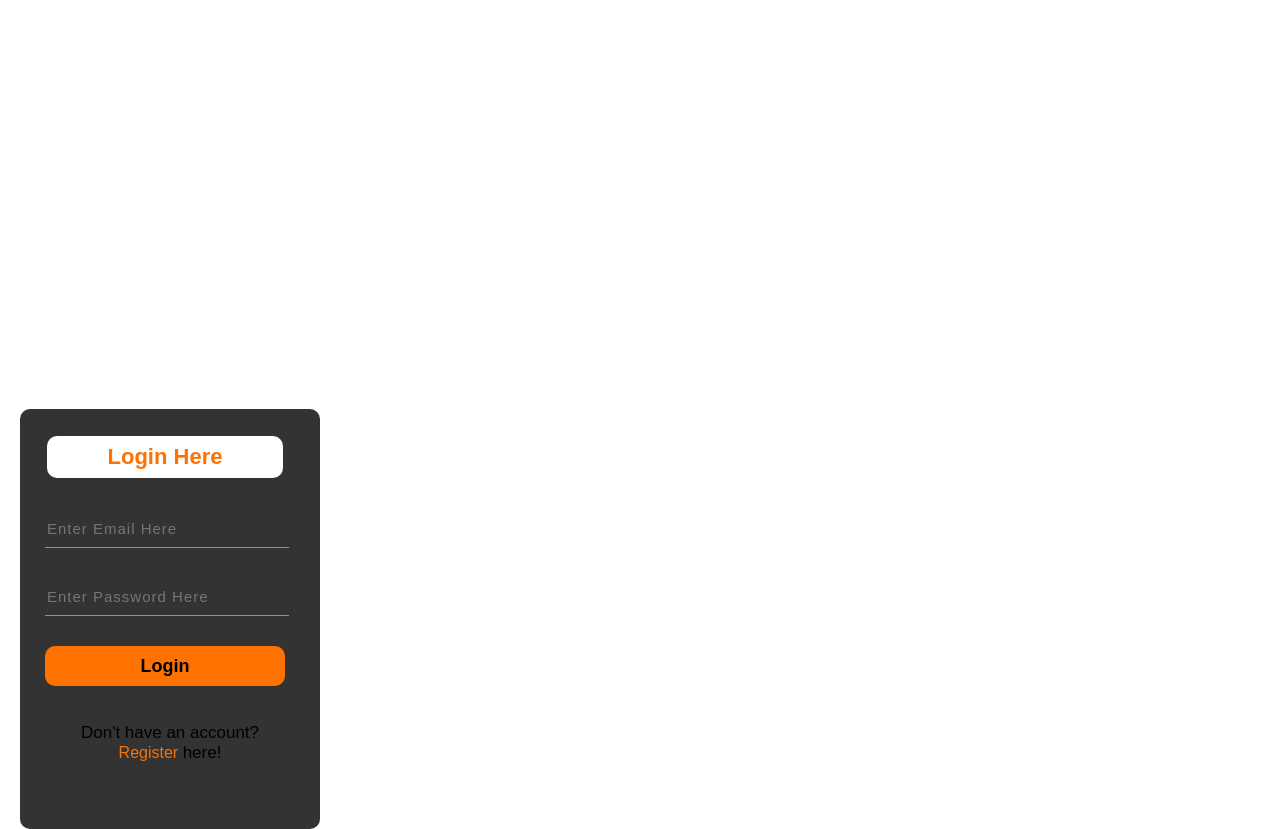
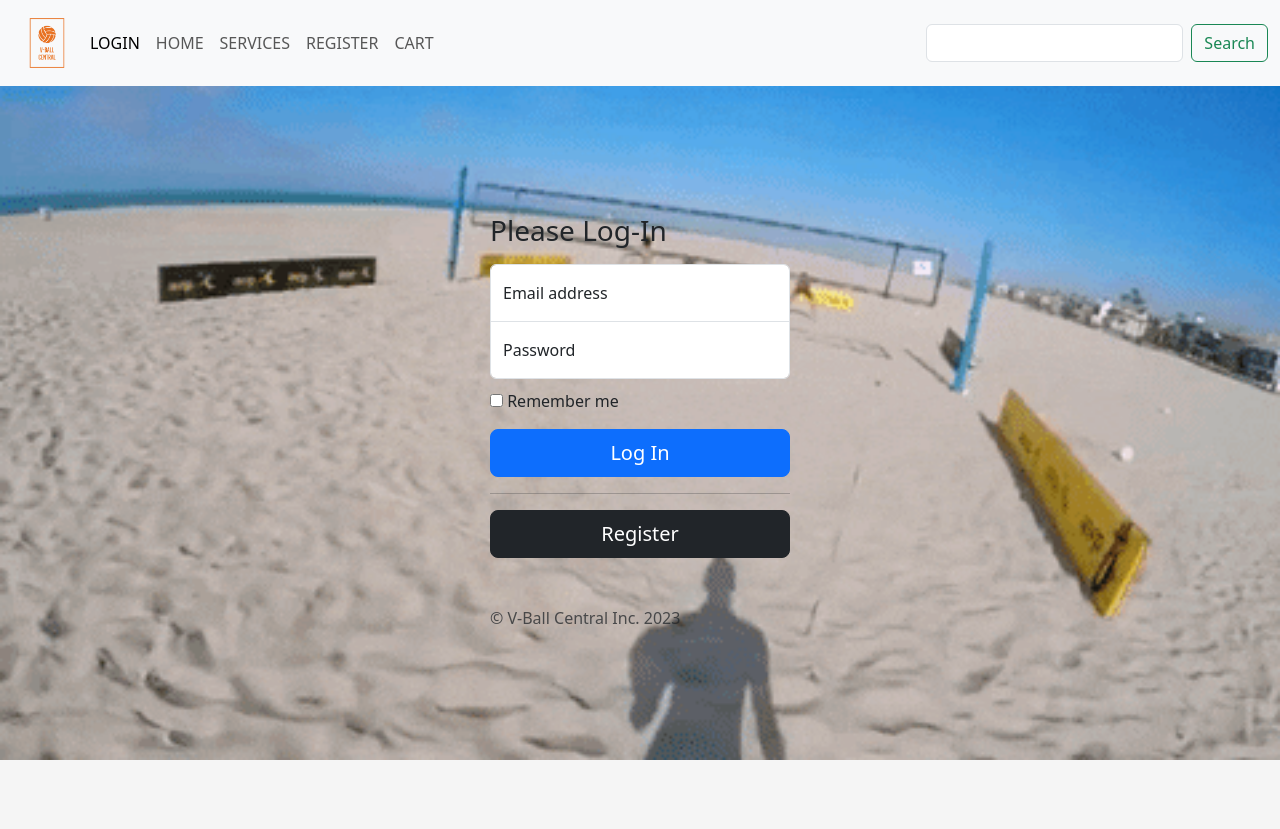
Before and after one commit to Kirdna/capstone-1, a plain HTML site: page login.html in a window 1280 px wide. After the commit the page ends 800 px from the top, so only its background shows below. Drawn offline with nearby package versions, Linux system fonts and the light colour scheme.

Commit message:
register

```diff
--- a/login.html
+++ b/login.html
@@ -1,18 +1,66 @@
 <!DOCTYPE html>
 <html lang="en">
+<head>
+    <link rel="icon" type="img/x/icon" href="/images/V-Ball Central-logos.jpeg">
+    <link href="https://cdn.jsdelivr.net/npm/bootstrap@5.3.0-alpha3/dist/css/bootstrap.min.css" rel="stylesheet" integrity="sha384-KK94CHFLLe+nY2dmCWGMq91rCGa5gtU4mk92HdvYe+M/SXH301p5ILy+dN9+nJOZ" crossorigin="anonymous">
+</head>
+<body>
+<link rel="stylesheet" href="styles\login.css" href="styles/styles.css">
+<title>LOGIN</title>
+<nav class="navbar navbar-expand-lg bg-body-tertiary">
+    <div class="container-fluid">
+      <a href="index.html"><img class="logo" width="70px" height="70px" src="/images/V-Ball Central-1.png"></a>
+      <button class="navbar-toggler" type="button" data-bs-toggle="collapse" data-bs-target="#navbarSupportedContent" aria-controls="navbarSupportedContent" aria-expanded="false" aria-label="Toggle navigation">
+        <span class="navbar-toggler-icon"></span>
+      </button>
+      <div class="collapse navbar-collapse" id="navbarSupportedContent">
+        <ul class="navbar-nav me-auto mb-2 mb-lg-0">
+          <li class="nav-item">
+            <a class="nav-link active" aria-current="page" href="#">LOGIN</a>
+          </li>
+            <li class="nav-item"><a class="nav-link" href="index.html">HOME</a></li>
+            <li class="nav-item"><a class="nav-link" href="service.html">SERVICES</a></li>
+            <li class="nav-item"><a class="nav-link" href="reg.html">REGISTER</a></li>
+            <li class="nav-item"><a class="nav-link" href="cart.html">CART</a></li>
+        </ul>
+        <form class="d-flex" role="search">
+          <input class="form-control me-2" type="search" placeholder="" aria-label="Search">
+          <button class="btn btn-outline-success" type="submit">Search</button>
+        </form>
+      </div>
+    </div>
+  </nav>
 
-<body>
-<link rel="stylesheet" href="styles\login.css">
-                <div class="form">
-                    <h2>Login Here</h2>
-                    <input type="email" name="email" placeholder="Enter Email Here">
-                    <input type="password" name="" placeholder="Enter Password Here">
-                    <button class="btnn"><a href="#">Login</a></button>
+  <main>
+    <main class="form-signin w-100 m-auto">
+        <form>
+          <img class="gif" src="/images/serve.gif" alt="serve">
+          <h1 class="h3 mb-3 fw-normal">Please Log-In</h1>
 
-                    <p class="link">Don't have an account?<br>
-                    <a href="reg.html">Register </a> here!</a></p>
+          <div class="form-floating">
+            <input type="email" class="form-control" id="floatingInput" placeholder="name@example.com">
+            <label for="floatingInput">Email address</label>
+          </div>
+          <div class="form-floating">
+            <input type="password" class="form-control" id="floatingPassword" placeholder="Password">
+            <label for="floatingPassword">Password</label>
+          </div>
 
-                </div>
-                    </div>
-                </div>
-            </body>
+          <div class="checkbox mb-3">
+            <label>
+              <input type="checkbox" value="remember-me"> Remember me
+            </label>
+          </div>
+          <button class="w-100 btn btn-lg btn-primary" type="submit">Log In</button>
+          <hr>
+          <a class="w-100 btn btn-lg btn-dark" href="reg.html" >Register</a>
+          <p class="mt-5 mb-3 text-body-secondary">&copy; V-Ball Central Inc. 2023</p>
+        </form>
+      </main>
+
+  </main>
+</body>
+<footer>
+    <script src="https://cdn.jsdelivr.net/npm/bootstrap@5.3.0-alpha3/dist/js/bootstrap.bundle.min.js" integrity="sha384-ENjdO4Dr2bkBIFxQpeoTz1HIcje39Wm4jDKdf19U8gI4ddQ3GYNS7NTKfAdVQSZe" crossorigin="anonymous"></script>
+</footer>
+</html>
--- a/styles/index.css
+++ b/styles/index.css
@@ -3,7 +3,6 @@
     margin: 0;
     padding: 0;
 }
-
 
 html {
 
@@ -13,13 +12,13 @@ html {
 
 main{
     background-color: #000;
-    background: url(/images/volleyball_court.webp);
+    background: url(/images/haikyuu_court.JPG);
     background-position: center;
     background-size: cover;
 }
 
 body{
-    background-color: #000;
+    background-color: gray;
 }
 
 .icon{
@@ -62,25 +61,20 @@ body{
 .srch:focus{
     outline: none;
 }
-.JOIN{
-    width: 1200px;
-    height: auto;
-    margin: auto;
-    color: #fff;
-    position: relative;
-}
 
-.content .JOIN{
+ .JOIN{
     width: 160px;
-    height: 40px;
+    height: 60px;
     background: #ff7200;
-    border: none;
+    border: black;
     margin-bottom: 10px;
-    margin-left: 20px;
+    margin-left: 500px;
     font-size: 18px;
     border-radius: 10px;
     cursor: pointer;
     transition: .4s ease;
+    color: #fff;
+    position: relative;
 }
 
 .content .JOIN a{
@@ -94,21 +88,24 @@ body{
 
 .paragraph{
     color: #fff;
-    padding-left: 20px;
-    padding-bottom: 200px;
+    padding-left: 50px;
+    padding-bottom: 260px;
     font-family: 'Open Sans', sans-serif;
     letter-spacing: 1.2px;
     line-height: 30px;
     padding-top: 12%;
+    font-weight: bold;
+
 }
 h1{
     color: #ffffff;
     font-family: 'Open Sans', sans-serif;
-    font-size: 50px;
-    padding-left: 20px;
+    font-size: 70px;
+    padding-left: 50px;
     margin-top: 0%;
     letter-spacing: 2px;
     font-weight: bold;
+
 }
 
 
@@ -124,6 +121,11 @@ span{
     font-family: Arial;
 }
 
+footer{
+    background-color: gray;
+    margin-top: 0%;
+    padding-top: 0%;
+}
 
 
 @media screen and (max-width:1200px) {
--- a/styles/login.css
+++ b/styles/login.css
@@ -1,107 +1,46 @@
-*{
-    background-image: url();
+html,
+body {
+  height: 100%;
 }
 
-.form{
-    width: 250px;
-    height: 380px;
-    background: linear-gradient(to top, rgba(0,0,0,0.8)50%,rgba(0,0,0,0.8)50%);
-    position: absolute;
-    top: -20px;
-    left: 870px;
-    transform: translate(0%,-5%);
-    border-radius: 10px;
-    padding: 25px;
-}
-.form h2{
-    width: 220px;
-    font-family: sans-serif;
-    text-align: center;
-    color: #ff7200;
-    font-size: 22px;
-    background-color: #fff;
-    border-radius: 10px;
-    margin: 2px;
-    padding: 8px;
-}
-.form input{
-    width: 240px;
-    height: 35px;
-    background: transparent;
-    border-bottom: 1px solid #ff7200;
-    border-top: none;
-    border-right: none;
-    border-left: none;
-    color: #fff;
-    font-size: 15px;
-    letter-spacing: 1px;
-    margin-top: 30px;
-    font-family: sans-serif;
-}
-.form input:focus{
-    outline: none;
+
+
+
+body {
+  align-items: center;
+  padding-top: 0px;
+  padding-bottom: 40px;
+  background-color: #f5f5f5;
 }
 
-.form .link{
-    font-family: Arial, Helvetica, sans-serif;
-    font-size: 17px;
-    padding-top: 20px;
-    text-align: center;
-}
-.form .link a{
-    text-decoration: none;
-    color: #ff7200;
+.form-signin {
+  max-width: 330px;
+  padding: 15px;
+  padding-top: 10%;
 }
 
-.form .link a{
-    font-size: 16px;
+.form-signin .form-floating:focus-within {
+  z-index: 2;
 }
 
-.form{
-    margin-left: -30px;
-    width: 250px;
-    height: 370px;
-    background: linear-gradient(to top, rgba(0,0,0,0.8)50%,rgba(0,0,0,0.8)50%);
-    position: absolute;
-    top: 430px;
-    left: 50px;
-    transform: translate(0%,-5%);
-    border-radius: 10px;
-    padding: 25px;
-}
-.form input{
-    width: 240px;
-    height: 35px;
-    background: transparent;
-    border-bottom: 1px solid #ff7200;
-    border-top: none;
-    border-right: none;
-    border-left: none;
-    color: #fff;
-    font-size: 15px;
-    letter-spacing: 1px;
-    margin-top: 30px;
-    font-family: sans-serif;
+.form-signin input[type="email"] {
+  margin-bottom: -1px;
+  border-bottom-right-radius: 0;
+  border-bottom-left-radius: 0;
 }
 
-.btnn{
-    width: 240px;
-    height: 40px;
-    background: #ff7200;
-    border: none;
-    margin-top: 30px;
-    font-size: 18px;
-    border-radius: 10px;
-    cursor: pointer;
-    color: #fff;
-    transition: 0.4s ease;
+.form-signin input[type="password"] {
+  margin-bottom: 10px;
+  border-top-left-radius: 0;
+  border-top-right-radius: 0;
 }
-.btnn:hover{
-    background: #fff;
-    color: #ff7200;
+
+.gif{
+    z-index: -3;
+    position: absolute;
+    min-height: auto;
+    min-width: 100%;
+    left: 50%;
+    top: 50%;
+    transform:translate(-50%,-50%)
 }
-.btnn a{
-    text-decoration: none;
-    color: #000;
-    font-weight: bold;
-}
--- a/styles/reg.css
+++ b/styles/reg.css
@@ -0,0 +1,11 @@
+*{
+
+    margin: 0;
+    padding: 0;
+}
+
+html {
+
+    height: 50%;
+	width: 100%;
+}
--- a/styles/styles.css
+++ b/styles/styles.css
@@ -0,0 +1,12 @@
+.logo{
+    color: #ff7200;
+    font-size:30px;
+    font-family: 'Open Sans', sans-serif;
+    padding-left: 30px;
+    float: left;
+    padding-top: 0px;
+    margin-top: 0px;
+    height: 80px;
+    width: 120px;
+
+}
```
Also changed, not shown: index.html (+18 -9 lines), reg.html (+38 -0 lines), images/V-Ball Central-logos.jpeg (added), images/haikyuu_court.JPG (added), images/serve.gif (added), images/volleyball_court2final.jpg (deleted).
